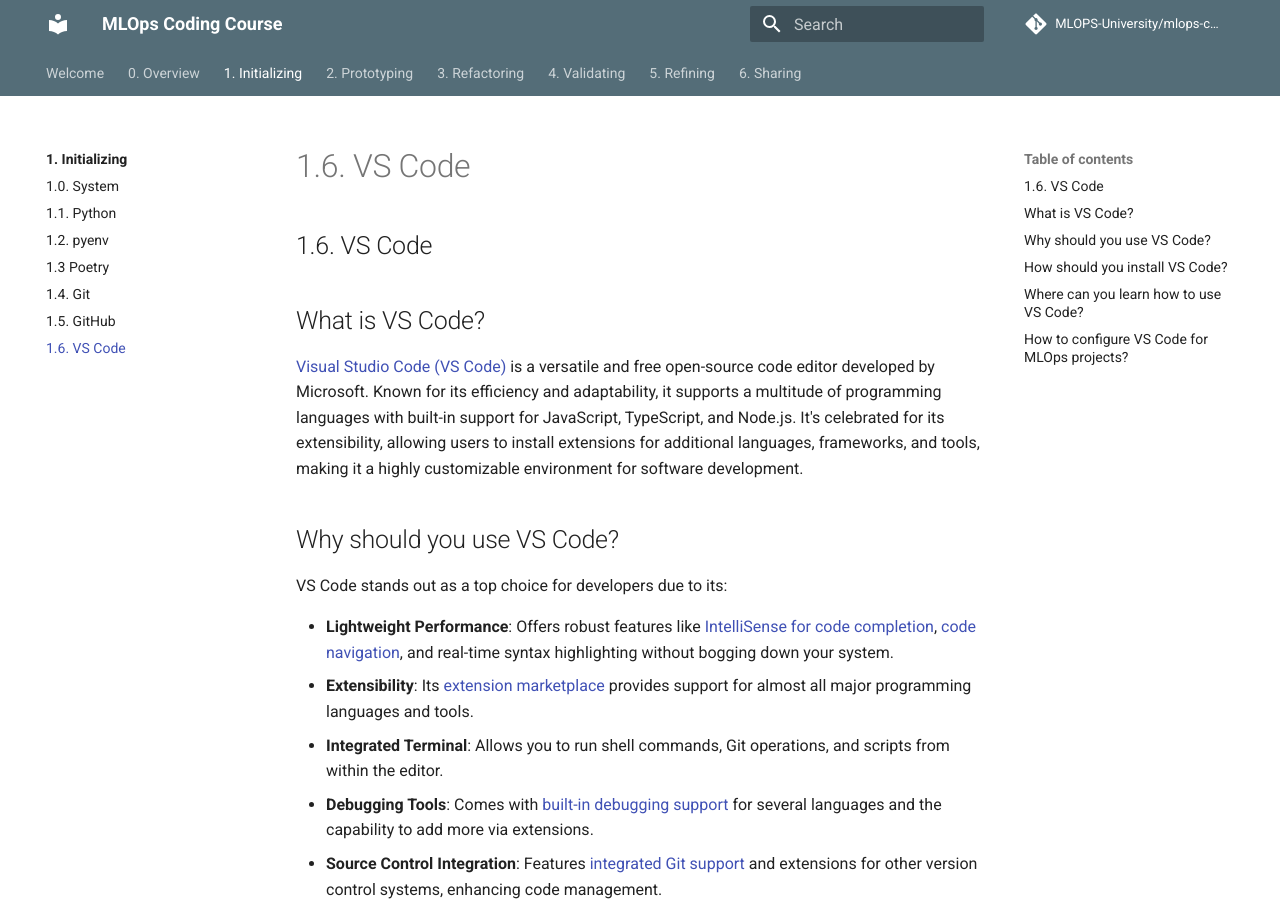
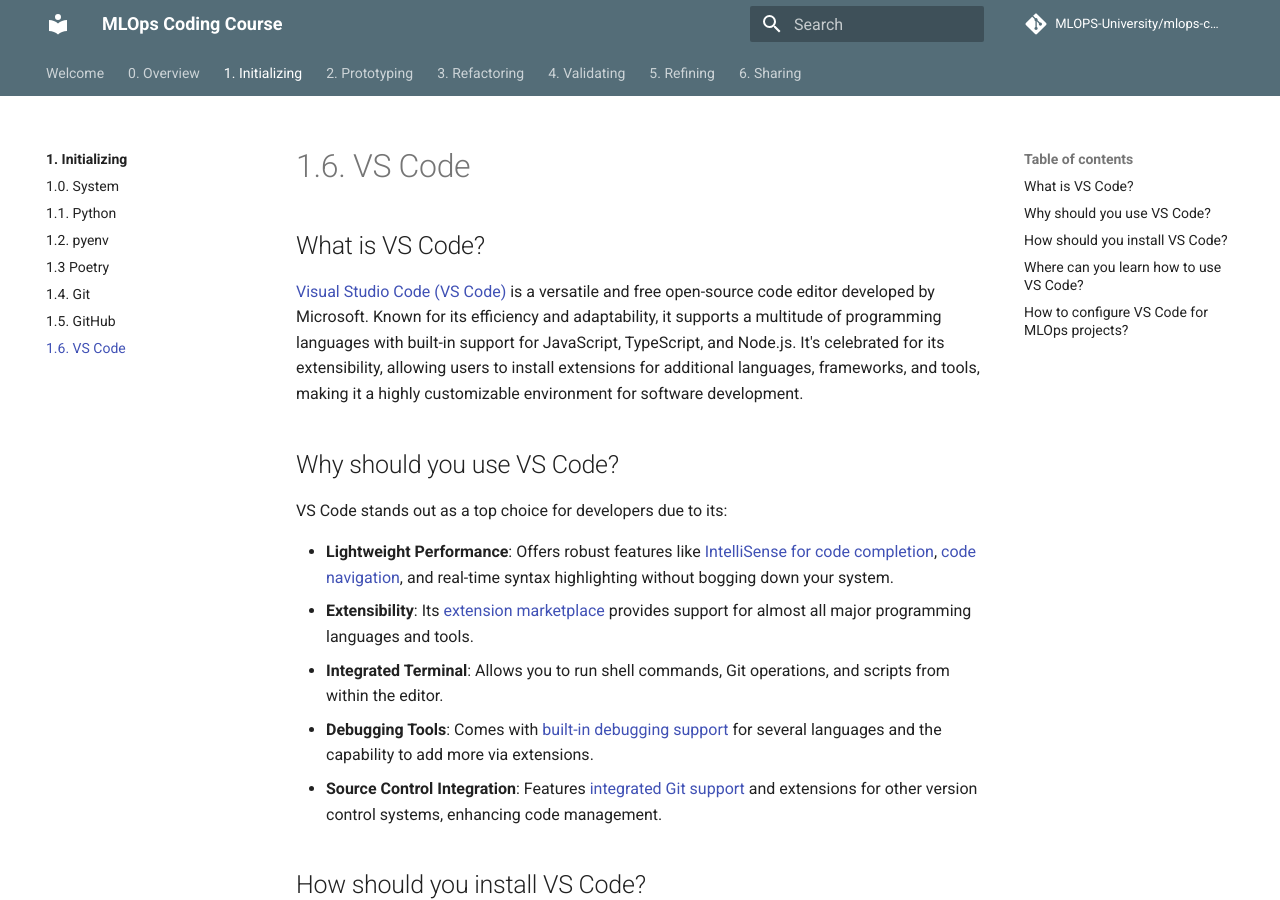
Before and after one commit to MLOps-Courses/mlops-coding-course, an MkDocs documentation site: the page built from docs/1. Initializing/1.6. VS Code.md, in a window 1280 px wide and 900 px high. Built offline with MkDocs 1.6.1 and Material for MkDocs 9.7.7, drawn with Linux system fonts in a browser that asks for light colours; comment, search, counter and statistics services are not loaded.

```diff
--- a/docs/1. Initializing/1.6. VS Code.md
+++ b/docs/1. Initializing/1.6. VS Code.md
@@ -1,4 +1,4 @@
-## 1.6. VS Code
+# 1.6. VS Code
 
 ## What is VS Code?
 
```
